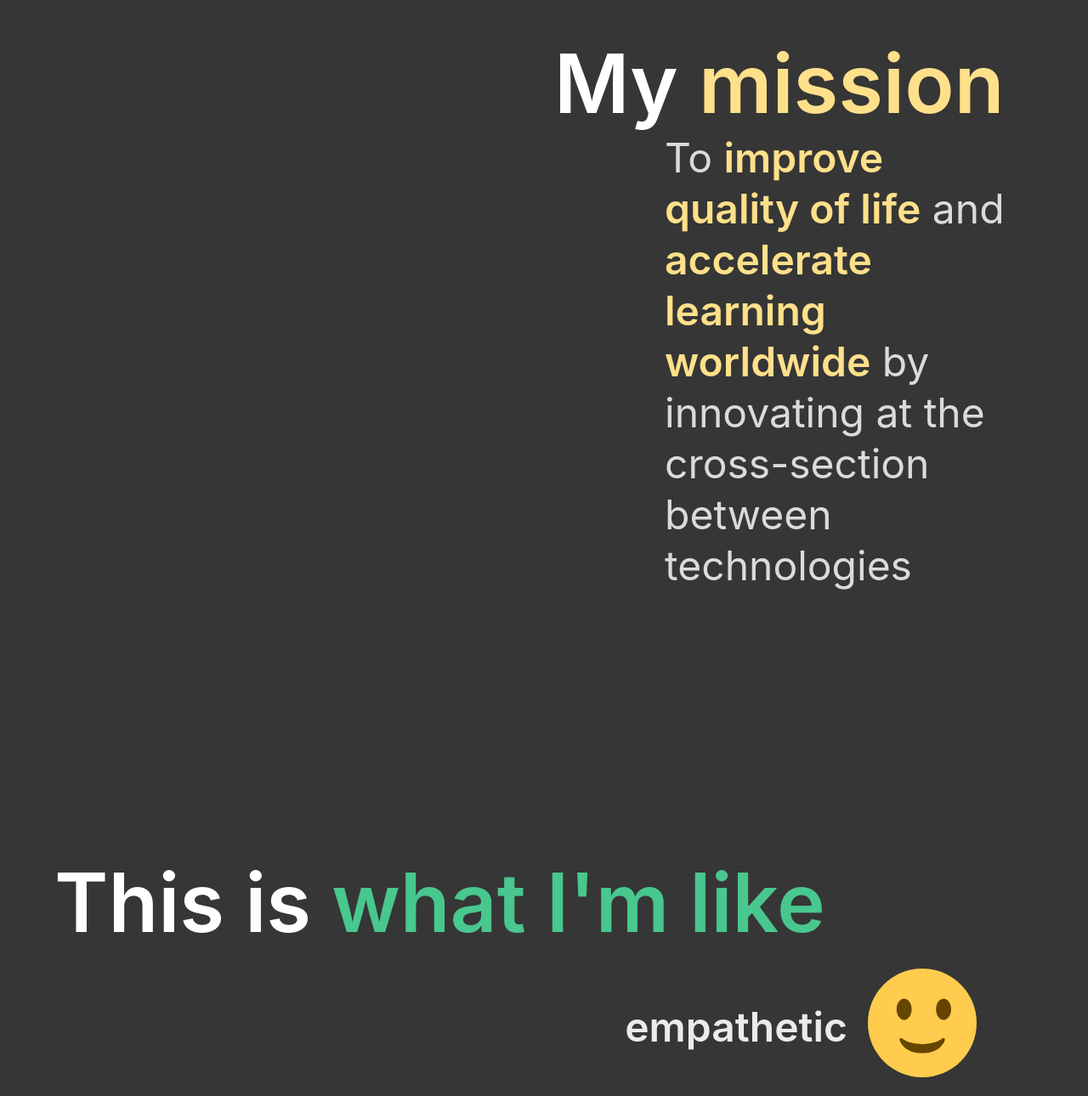
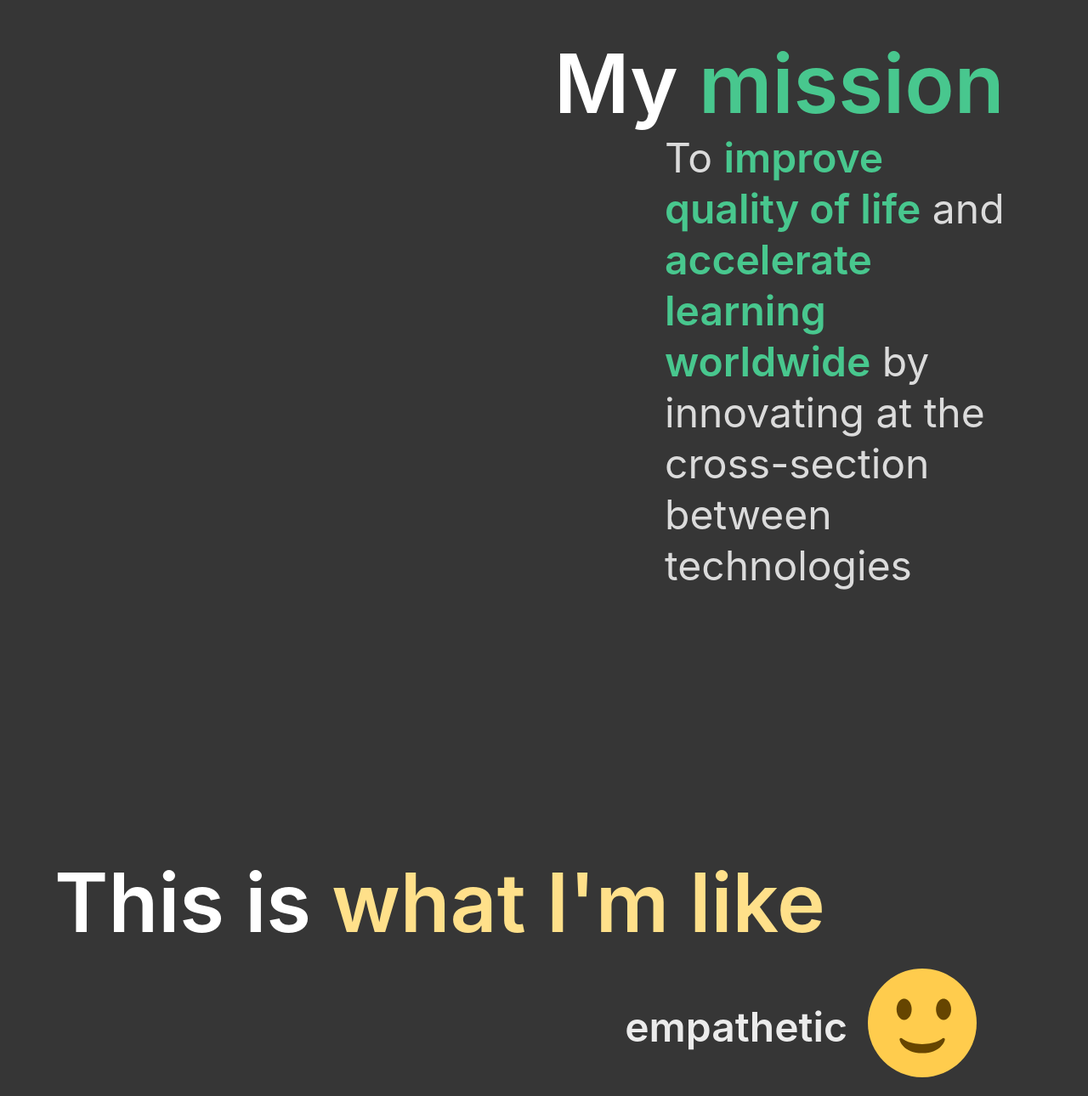
Before and after one commit to DMeechan/meechan-co, a Vue app: page / in a window 1280 px wide. Shown: the part 1360-2650 px from the top of the page at 85% size. Built offline with nearby package versions, Linux system fonts and the light colour scheme; some icons are missing.

Commit message:
Updated color scheme for section titles

```diff
--- a/src/pages/Attributes.vue
+++ b/src/pages/Attributes.vue
@@ -3,7 +3,7 @@
       <div class="hero-body">
         <div class="container">
           <h1 class="title">
-              This is <span class="has-text-success">what I'm like</span>
+              This is <span class="has-text-warning">what I'm like</span>
           </h1>
           <div class="columns is-vcentered" v-for="item in content" :key="item.name" style="margin-left: -150px;">
             <div v-if="item.odd === false" class="column is-5"></div>
--- a/src/pages/Mission.vue
+++ b/src/pages/Mission.vue
@@ -8,11 +8,11 @@
                 </div>
                 <div class="column">
                     <h1 class="title is-h1">
-                        My <span class="has-text-warning">mission</span>
+                        My <span class="has-text-success">mission</span>
                     </h1>
                     <h2 id="mission-statement" class="subtitle has-text-grey-lighter">
-                        To <span class="has-text-warning has-text-weight-semibold">improve quality of life</span>
-                        and <span class="has-text-warning has-text-weight-semibold">accelerate learning worldwide</span>
+                        To <span class="has-text-success has-text-weight-semibold">improve quality of life</span>
+                        and <span class="has-text-success has-text-weight-semibold">accelerate learning worldwide</span>
                         by innovating at the cross-section between technologies
                     </h2>
                 </div>
--- a/src/pages/skills/content.js
+++ b/src/pages/skills/content.js
@@ -21,7 +21,7 @@ export default [
   },
   {
     name: 'Infrastructure Automation',
-    class: 'devicon-amazonwebservices-plain-wordmark colored',
+    class: 'devicon-heroku-original colored',
   },
   {
     name: 'Automated Testing',
```
Also changed, not shown: 1 other file (tests, documents, lock files or other folders).
